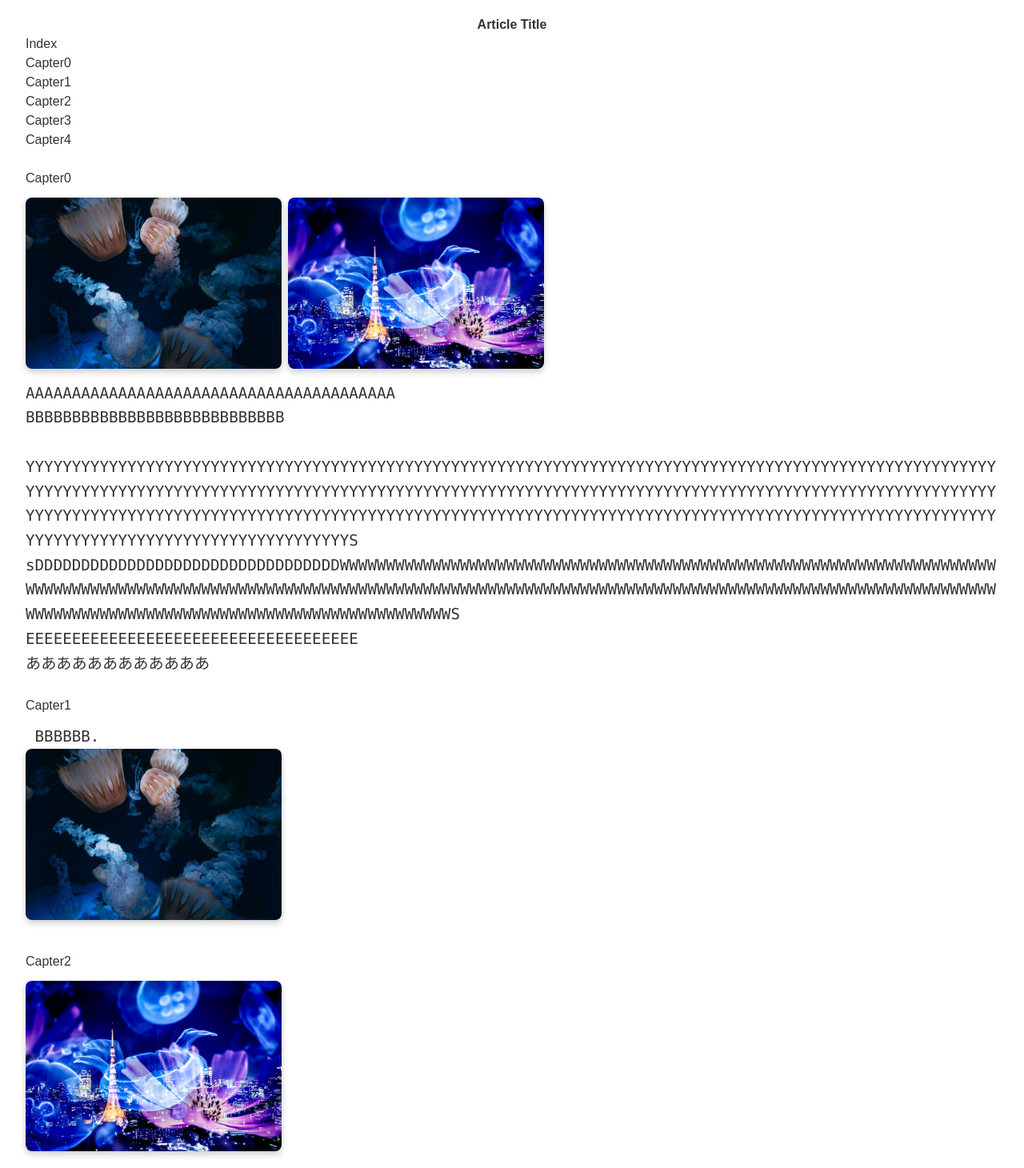
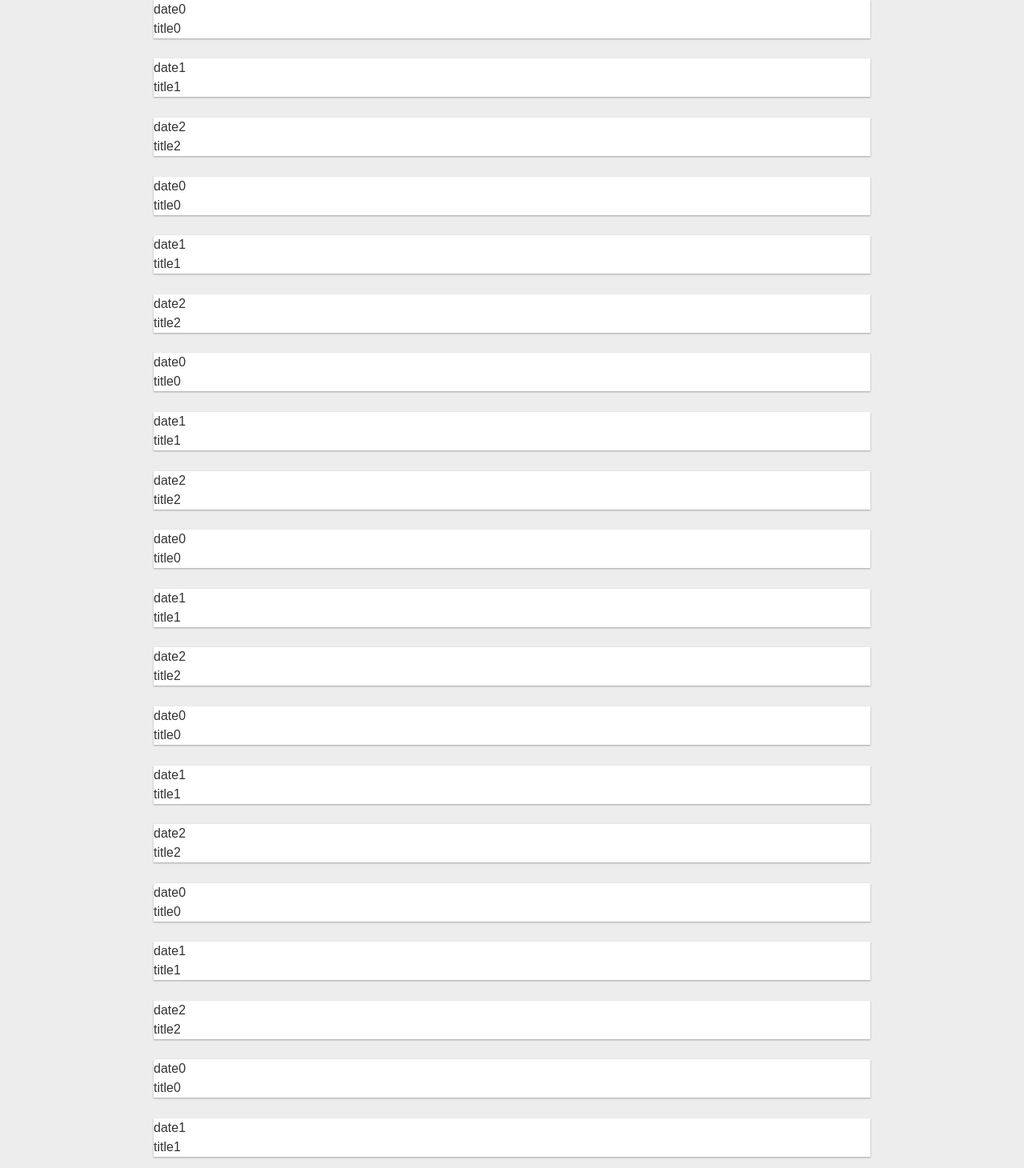
Before and after one commit to OkamotoRyotaro/NextJS, a Next.js app in the folder website/: page /contents/Science in a window 1280 px wide. Shown: the part 93-1553 px from the top of the page at 80% size. Built offline with nearby package versions, Linux system fonts and the light colour scheme.

Commit message:
add card

```diff
--- a/website/src/app/contents/Science/page.tsx
+++ b/website/src/app/contents/Science/page.tsx
@@ -1,7 +1,6 @@
 import path from "path";
 import fs from "fs";
-import SciencePageTemplate from "../../../components/SciencePageTemplate";
-import Link from "next/link";
+import { Card } from "@/components/Card";
 
 export const Science = () => {
   const filePath = path.join(process.cwd(), "public", "science");
@@ -15,7 +14,13 @@ export const Science = () => {
   }))
 
   return (
-    <>
+    <div
+      style={{
+        display: "flex",
+        flexDirection: "column",
+        alignItems: "center",
+      }}
+    >
       {/* <nav>
         <h2>Index</h2>
         <ul>
@@ -26,7 +31,7 @@ export const Science = () => {
           ))}
         </ul>
       </nav> */}
-      {ArticleList.map((article, index) => (
+      {/* {ArticleList.map((article, index) => (
         <div
           key={index}
           id={`article-${ArticleList.findIndex((elem) => elem.title === article.title)}`}
@@ -35,8 +40,29 @@ export const Science = () => {
             dirPath={"/science/article0"}
           />
         </div>
-      ))}
-    </>
+      ))} */}
+      <Card date="date0" link="" title="title0" />
+      <Card date="date1" link="" title="title1" />
+      <Card date="date2" link="" title="title2" />
+      <Card date="date0" link="" title="title0" />
+      <Card date="date1" link="" title="title1" />
+      <Card date="date2" link="" title="title2" />
+      <Card date="date0" link="" title="title0" />
+      <Card date="date1" link="" title="title1" />
+      <Card date="date2" link="" title="title2" />
+      <Card date="date0" link="" title="title0" />
+      <Card date="date1" link="" title="title1" />
+      <Card date="date2" link="" title="title2" />
+      <Card date="date0" link="" title="title0" />
+      <Card date="date1" link="" title="title1" />
+      <Card date="date2" link="" title="title2" />
+      <Card date="date0" link="" title="title0" />
+      <Card date="date1" link="" title="title1" />
+      <Card date="date2" link="" title="title2" />
+      <Card date="date0" link="" title="title0" />
+      <Card date="date1" link="" title="title1" />
+      <Card date="date2" link="" title="title2" />
+    </div>
   )
 }
 export default Science;
--- a/website/src/app/globals.css
+++ b/website/src/app/globals.css
@@ -20,7 +20,7 @@
 }
 
 body {
-  background: var(--background);
+  background: #ededed;
   color: #333333;
   font-family: Arial, Helvetica, sans-serif;
 }
--- /dev/null
+++ b/website/src/app/style/components/card.module.css
@@ -0,0 +1,17 @@
+.outline {
+  border: 1;
+  background: white;
+  margin: 1%;
+  box-shadow: 0 1px 2px #00000050;
+  width: 70%;
+  border-radius: 4;
+}
+
+.title {
+  font-size: 30;
+  text-decoration: none;
+}
+
+.title:hover {
+  text-decoration: underline;
+}
--- /dev/null
+++ b/website/src/components/Card.tsx
@@ -0,0 +1,20 @@
+import React from "react";
+import style from "@/app/style/components/card.module.css"
+import Link from "next/link";
+
+interface CardProps {
+  date: string,
+  title: string,
+  link: string,
+}
+
+export const Card = (props: CardProps) => {
+  return (
+    <div className={style.outline}>
+      <p>{props.date}</p>
+      <p className={style.title}>
+        <Link href={props.link}>{props.title}</Link>
+      </p>
+    </div>
+  )
+}
```
